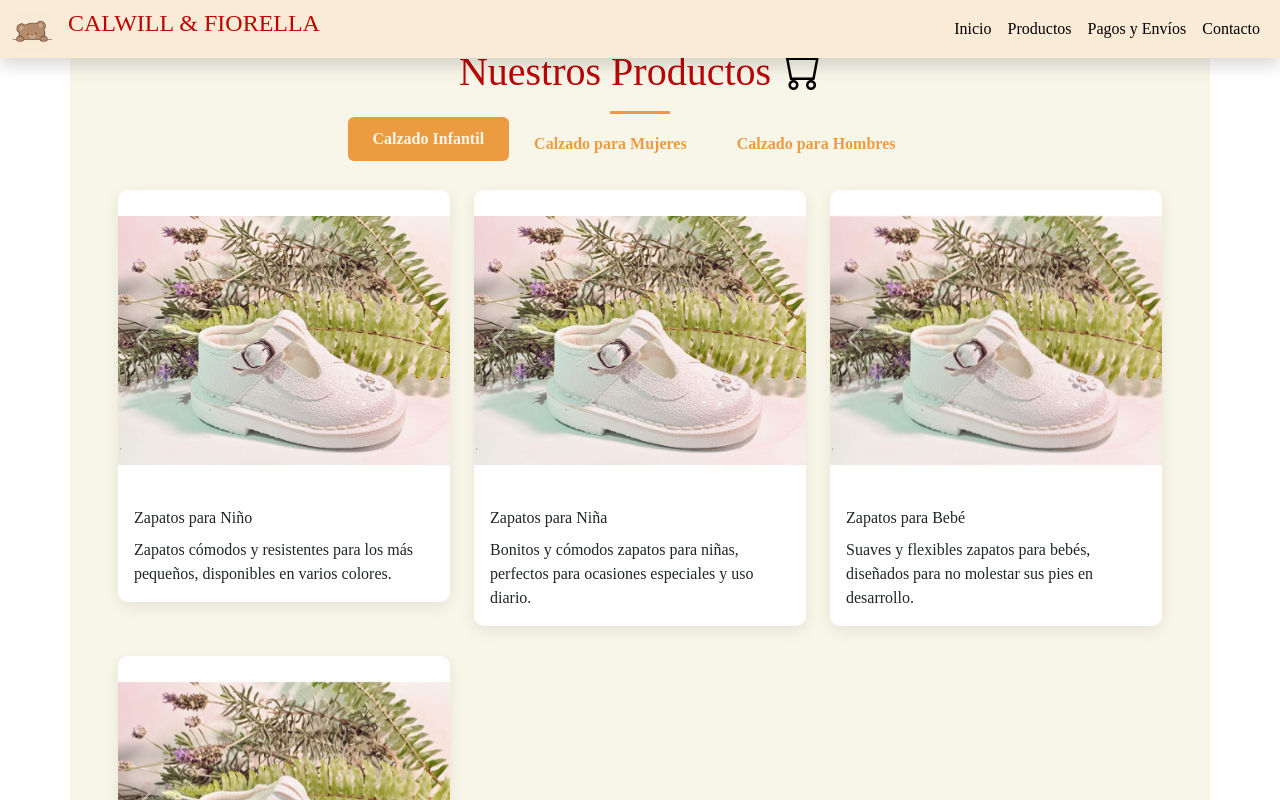
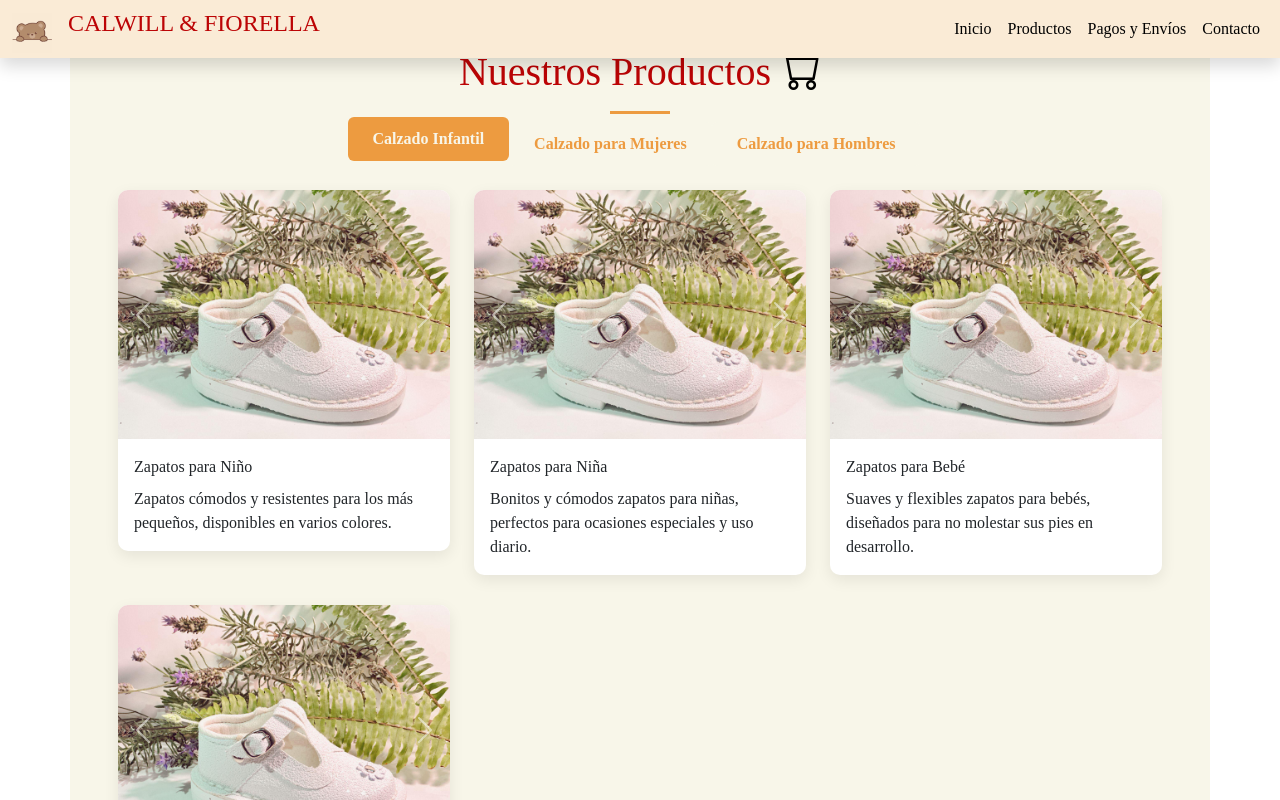
Before and after one commit to blackanvilsoftworks/CalwillYFiorella_react, a React (Vite) app: page /productos in a window 1280 px wide. Shown: the top 800 px of the page. Built offline with nearby package versions, Linux system fonts and the light colour scheme.

Commit message:
Se adecúa el componente Products para el uso de .scss

```diff
--- a/src/components/products/Card.css
+++ /dev/null
@@ -1,21 +0,0 @@
-.product-card {
-    transition      : transform 0.3s, box-shadow 0.3s;
-    border          : none;
-    border-radius   : 10px;
-    overflow        : hidden;
-    box-shadow      : 0 5px 15px rgba(0,0,0,0.08);
-    margin-bottom   : 30px;
-}
-
-.product-card:hover {
-    transform   : translateY(-10px);
-    box-shadow  : 0 15px 30px rgba(0,0,0,0.15);
-}
-
-.product-card img {
-    width       : 100%;     /* Ocupa el 100% del ancho disponible */
-    height      : auto;     /* Mantiene la proporción de la imagen */
-    max-height  : 300px;    /* Ajusta la altura máxima al contenido */
-    height      : 300px;
-    overflow    : hidden;
-}
--- /dev/null
+++ b/src/components/products/Card.scss
@@ -0,0 +1,13 @@
+.product-card {
+    transition      : transform 0.3s, box-shadow 0.3s;
+    border          : none;
+    border-radius   : 10px;
+    overflow        : hidden;
+    box-shadow      : 0 5px 15px rgba(0,0,0,0.08);
+    margin-bottom   : 30px;
+
+    &:hover {
+        transform   : translateY(-10px);
+        box-shadow  : 0 15px 30px rgba(0,0,0,0.15);
+    }
+}
--- a/src/components/products/Carousel.css
+++ /dev/null
@@ -1,11 +0,0 @@
-.carousel-item{
-    width       : 100%;
-    max-height  : 500px;
-}
-
-.carousel-item img {
-    width       : 100%;     /* Ocupa el 100% del ancho disponible */
-    height      : auto;     /* Mantiene la proporción de la imagen */
-    object-fit  : contain;  /* Asegura que toda la imagen sea visible sin recortar */
-    max-height  : 500px;    /* Limita la altura máxima */
-}
--- /dev/null
+++ b/src/components/products/Carousel.scss
@@ -0,0 +1,12 @@
+.carousel-item{
+    width       : 100%;
+    max-height  : 500px;
+
+    img {
+        width       : 100%;     /* Ocupa el 100% del ancho disponible */
+        height      : auto;     /* Mantiene la proporción de la imagen */
+        object-fit  : contain;  /* Asegura que toda la imagen sea visible sin recortar */
+        max-height  : 500px;    /* Limita la altura máxima */
+        overflow    : hidden;
+    }
+}
--- a/src/components/products/Products.css
+++ /dev/null
@@ -1,7 +0,0 @@
-/* @import url('./Card.css');
-@import url('./Carousel.css'); */
-
-#products_container {
-    /* background-color: var(--secondary-background-color); */
-    background-color: rgb(248, 246, 233);
-}
--- a/src/components/products/Products.jsx
+++ b/src/components/products/Products.jsx
@@ -1,10 +1,10 @@
-import './Products.css';
-import './Carousel.css';
-import './Card.css';
+import './Carousel.scss';
+import './Card.scss';
+import './Products.scss';
 
 const Products = () => {
     return (
-        <div id="products_container" className="container py-3 py-sm-4 py-md-5 rounded-3">
+        <div className="products-container container py-3 py-sm-4 py-md-5 rounded-3">
             <div className="row justify-content-center">
                 <div className="col-10 col-lg-12 px-lg-5">
                     <div className="row">
--- /dev/null
+++ b/src/components/products/Products.scss
@@ -0,0 +1,5 @@
+@use '../../styles/global/variables' as *;
+
+.products-container {
+    background-color: $secondary-background-color;
+}
```
